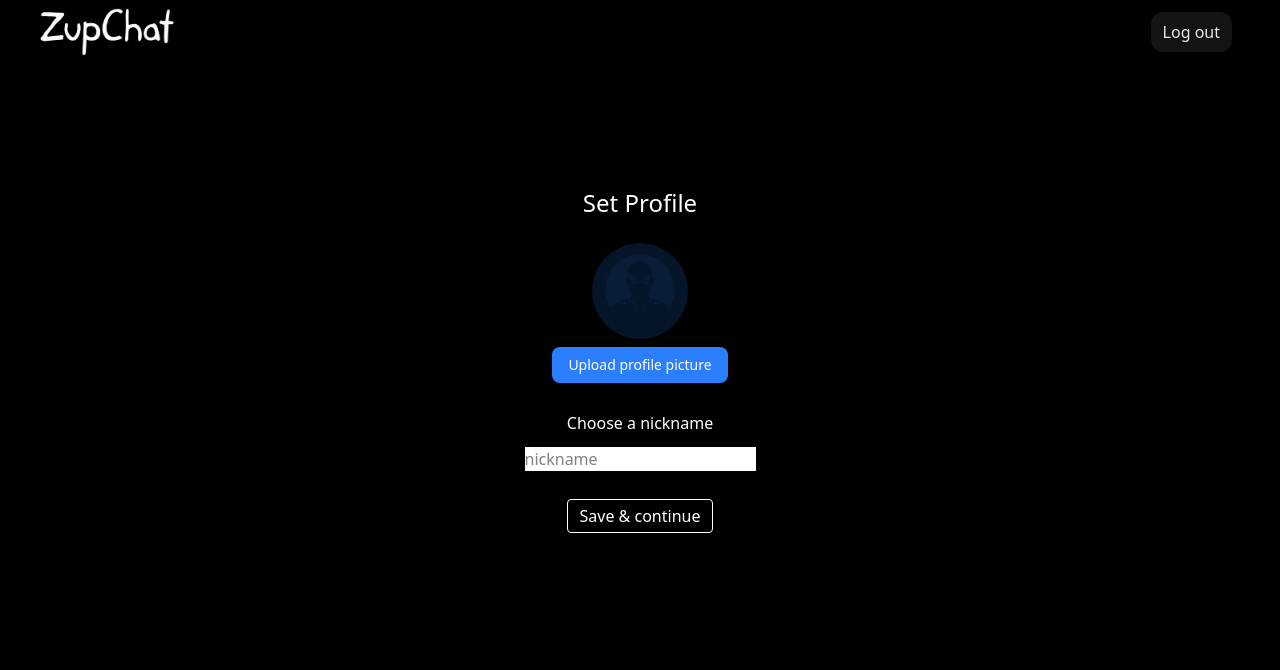
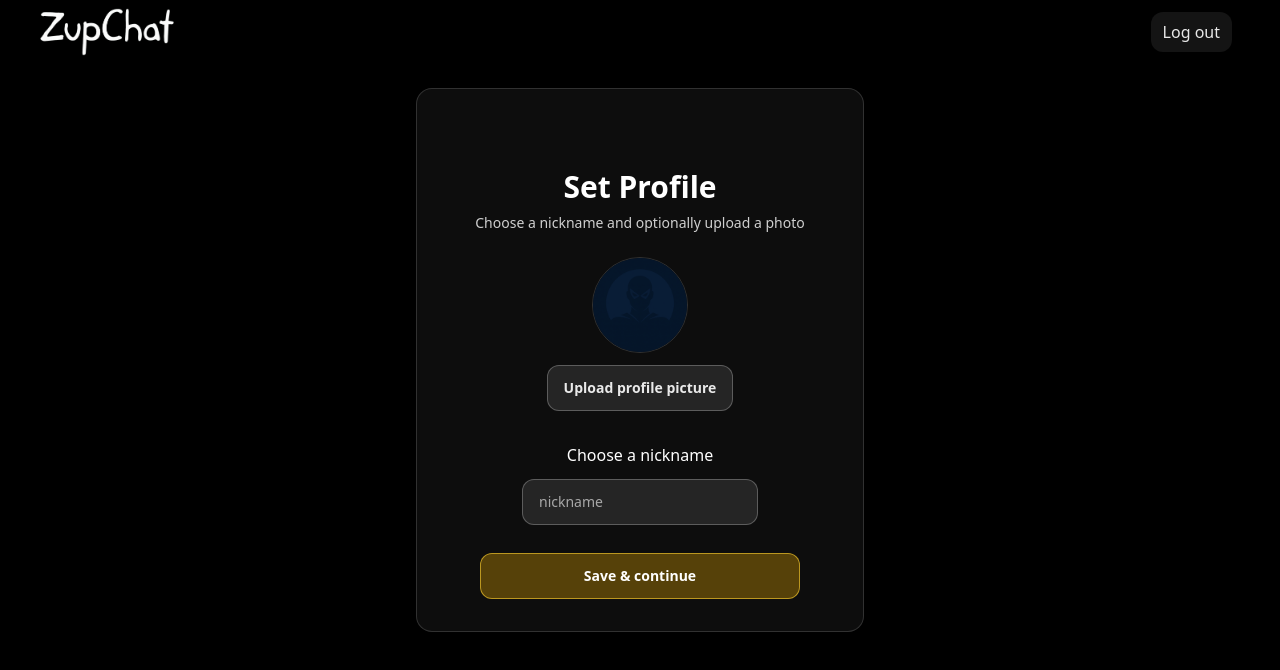
Before and after one commit to matsEksten/zupchat, a React (Vite) app: page /profile in a window 1280 px wide. Shown: the top 670 px of the page. Built offline with nearby package versions, Linux system fonts and the light colour scheme; no server answers; the database is empty; sample sign-in values are in the browser's storage.

Commit message:
UI updates on profile page

```diff
--- a/src/pages/ChatRoomPage.tsx
+++ b/src/pages/ChatRoomPage.tsx
@@ -28,6 +28,7 @@ export default function ChatRoomPage() {
     file: File;
     previewUrl: string;
   } | null>(null);
+  const [isSubmitting, setIsSubmitting] = useState(false);
 
   const { roomId } = useParams<{ roomId?: string }>();
 
@@ -138,11 +139,15 @@ export default function ChatRoomPage() {
   const handleSubmit = async (e: React.FormEvent) => {
     e.preventDefault();
 
+    if (isSubmitting || isPending) return;
+
     const trimmed = textMsg.trim();
 
     if (!pendingImg && !trimmed) return;
 
     if (!roomId || !user) return;
+
+    setIsSubmitting(true);
 
     if (pendingImg) {
       try {
@@ -159,15 +164,20 @@ export default function ChatRoomPage() {
         setTextMsg("");
       } catch (err) {
         console.error("Failed to send image message:", err);
-        // TODO: user feedback
+      } finally {
+        setIsSubmitting(false);
       }
 
       return;
     }
 
-    if (trimmed) {
+    try {
       await sendMessage(trimmed);
       setTextMsg("");
+    } catch (err) {
+      console.error("Failed to send text message:", err);
+    } finally {
+      setIsSubmitting(false);
     }
   };
 
@@ -210,8 +220,12 @@ export default function ChatRoomPage() {
                       return (
                         <Fragment key={message.id}>
                           {showDateSeparator && (
-                            <li className="my-4 text-center text-[10px] uppercase tracking-wide text-white/50">
-                              {currentDate}
+                            <li className="my-4 flex items-center gap-3 text-[11px] uppercase text-white/55">
+                              <span className="flex-1 h-px bg-white/15" />
+                              <span className="px-2 py-0.5 rounded-full bg-black/30 border border-white/10">
+                                {currentDate}
+                              </span>
+                              <span className="flex-1 h-px bg-white/15" />
                             </li>
                           )}
 
@@ -278,7 +292,7 @@ export default function ChatRoomPage() {
 
               <button
                 type="submit"
-                disabled={isPending}
+                disabled={isPending || isSubmitting}
                 className={`shrink-0 h-10 w-10 rounded-full text-black transition disabled:opacity-60 ${themeColor}`}
               >
                 <Send className="mx-auto h-6 w-6" />
--- a/src/pages/LandingPage.tsx
+++ b/src/pages/LandingPage.tsx
@@ -13,14 +13,14 @@ export default function LandingPage() {
       <div className="mt-8 flex flex-col gap-3 w-full max-w-xs">
         <Link
           to="/login"
-          className="w-full py-3 rounded-xl border border-white/40 bg-white/20 backdrop-blur-xs font-semibold text-white/90 hover:bg-white/20 transition"
+          className="w-full py-3 rounded-xl border border-white/40 bg-white/20 backdrop-blur-xs font-semibold text-white/90 hover:bg-white/25 transition"
         >
           Log in
         </Link>
 
         <Link
           to="/signup"
-          className="w-full py-3 rounded-xl border border-amber-300/60 bg-amber-400/20 backdrop-blur-xs font-semibold hover:bg-sky-400/25 transition"
+          className="w-full py-3 rounded-xl border border-amber-300/60 bg-amber-400/20 backdrop-blur-xs font-semibold hover:bg-amber-400/25 transition"
         >
           Sign up
         </Link>
--- a/src/pages/LoginPage.tsx
+++ b/src/pages/LoginPage.tsx
@@ -62,7 +62,7 @@ export default function LoginPage() {
           <button
             type="submit"
             disabled={isPending}
-            className="mt-2 w-full py-3 rounded-xl border border-white/40 bg-white/20 backdrop-blur-xs font-semibold text-sm text-white/90 hover:bg-white/25 disabled:opacity-60 disabled:cursor-not-allowed transition"
+            className="mt-2 w-full py-3 rounded-xl border border-white/40 bg-white/20 backdrop-blur-xs font-semibold text-sm text-white/90 cursor-pointer hover:bg-white/25 disabled:opacity-60 transition"
           >
             {isPending ? "Logging in..." : "Log in"}
           </button>
--- a/src/pages/ProfilePage.tsx
+++ b/src/pages/ProfilePage.tsx
@@ -185,20 +185,32 @@ export const ProfilePage = () => {
   };
 
   return (
-    <div className="min-h-[calc(100vh-5rem)] flex flex-col items-center justify-center px-4">
+    <div className="min-h-[calc(100vh-5rem)] flex flex-col items-center justify-center text-center px-4">
+      <div className="w-full max-w-md rounded-2xl bg-white/5 border border-white/15 backdrop-blur-xs px-6 py-8 shadow-xl">
+        <p className="mb-4 h-8 w-full max-w-md">
+          {(error || thumbnailError || deleteError) && (
+            <span className="inline-block w-full rounded-xl bg-red-500/70 text-white px-4 py-2 text-sm">
+              {error || thumbnailError || deleteError}
+            </span>
+          )}
+        </p>
         {mode === "loading" && (
           <div>
             <Spinner />
           </div>
         )}
-      <h1 className="text-2xl flex flex-col items-center">
+        <h1 className="text-3xl font-semibold mb-2">
           {mode === "onboarding" && "Set Profile"}
           {mode === "update" && "Update Profile"}
         </h1>
-      {mode === "error" && <p className="text-red-500">{error}</p>}
+        <p className="text-white/80 mb-6 text-sm">
+          {mode === "onboarding"
+            ? "Choose a nickname and optionally upload a photo"
+            : "Update your nickname and/or profile photo"}
+        </p>
 
         <div className="mt-6 flex flex-col items-center">
-        <div className="w-24 h-24 rounded-full overflow-hidden bg-gray-700 flex items-center justify-center">
+          <div className="w-24 h-24 rounded-full overflow-hidden border border-white/15 flex items-center justify-center">
             {currentImage ? (
               <img
                 src={currentImage}
@@ -216,13 +228,13 @@ export const ProfilePage = () => {
           {photoUrl && (
             <button
               onClick={removePhoto}
-            className="text-white text-sm underline cursor-pointer"
+              className="mt-2 text-white text-sm underline cursor-pointer"
             >
               Remove profile photo
             </button>
           )}
           <label className="flex flex-col items-center text-sm cursor-pointer">
-          <span className="my-2 bg-blue-500 py-2 px-4 rounded-lg">
+            <span className="my-3 inline-flex items-center justify-center rounded-xl border border-white/25 bg-white/10 px-4 py-3 text-sm font-semibold text-white/90 hover:bg-white/15 transition">
               {mode === "onboarding"
                 ? "Upload profile picture"
                 : "Change profile picture"}
@@ -234,9 +246,6 @@ export const ProfilePage = () => {
               className="hidden"
             />
           </label>
-        {thumbnailError && (
-          <p className="text-red-500 text-xs">{thumbnailError}</p>
-        )}
         </div>
 
         <form onSubmit={handleSubmit} className="flex flex-col items-center">
@@ -250,17 +259,20 @@ export const ProfilePage = () => {
               placeholder="nickname"
               value={nickname}
               onChange={(e) => setNickname(e.target.value)}
-            className="bg-white text-black"
+              className="rounded-xl border border-white/25 bg-white/10 px-4 py-3 text-sm text-white placeholder:text-white/60 focus:outline-none"
             />
           </label>
 
-        {error && <p className="text-red-600">{error}</p>}
           <button
             type="submit"
             disabled={isSaving}
-          className="mt-2 border rounded px-3 py-1 disabled:opacity-60"
+            className="mt-2 w-full max-w-xs py-3 rounded-xl border border-amber-300/60 bg-amber-400/30 font-semibold text-sm cursor-pointer hover:bg-amber-400/35 disabled:opacity-60 "
           >
-          {isSaving ? "Saving..." : "Save & continue"}
+            {isSaving
+              ? "Saving..."
+              : mode === "onboarding"
+              ? "Save & continue"
+              : "Save changes"}
           </button>
         </form>
         {mode === "update" && (
@@ -269,8 +281,10 @@ export const ProfilePage = () => {
               type="button"
               onClick={handleDeleteClick}
               disabled={isDeleting}
-            className={`mt-2 border rounded px-3 py-1 disabled:opacity-60 ${
-              confirmDelete ? "border-red-500 text-red-500" : ""
+              className={`mt-4 w-full max-w-xs py-3 rounded-xl border font-semibold text-sm transition cursor-pointer disabled:opacity-60 disabled:cursor-not-allowed ${
+                confirmDelete
+                  ? "border-red-500/40 bg-red-500/30 text-white hover:bg-red-500/40"
+                  : "border-red-500/25 bg-red-500/10 text-white/85 hover:bg-red-500/15"
               }`}
             >
               {isDeleting
@@ -279,12 +293,9 @@ export const ProfilePage = () => {
                 ? "Confirm delete account"
                 : "Delete account"}{" "}
             </button>
-
-          {deleteError && (
-            <p className="text-red-500 text-sm mt-2">{deleteError}</p>
-          )}
           </>
         )}
       </div>
+    </div>
   );
 };
--- a/src/pages/SignupPage.tsx
+++ b/src/pages/SignupPage.tsx
@@ -61,7 +61,7 @@ export default function SignupPage() {
           <button
             type="submit"
             disabled={isPending}
-            className="mt-2 w-full py-3 rounded-xl border border-amber-300/60 bg-amber-400/30 backdrop-blur-xs font-semibold text-sm hover:bg-amber-400/40 disabled:opacity-60 disabled:cursor-not-allowed transition"
+            className="mt-2 w-full py-3 rounded-xl border border-amber-300/60 bg-amber-400/30 backdrop-blur-xs font-semibold text-sm cursor-pointer hover:bg-amber-400/35 disabled:opacity-60 transition"
           >
             {isPending ? "Creating account..." : "Sign up"}
           </button>
```
Lines whose indentation alone changed are shown as unchanged.
